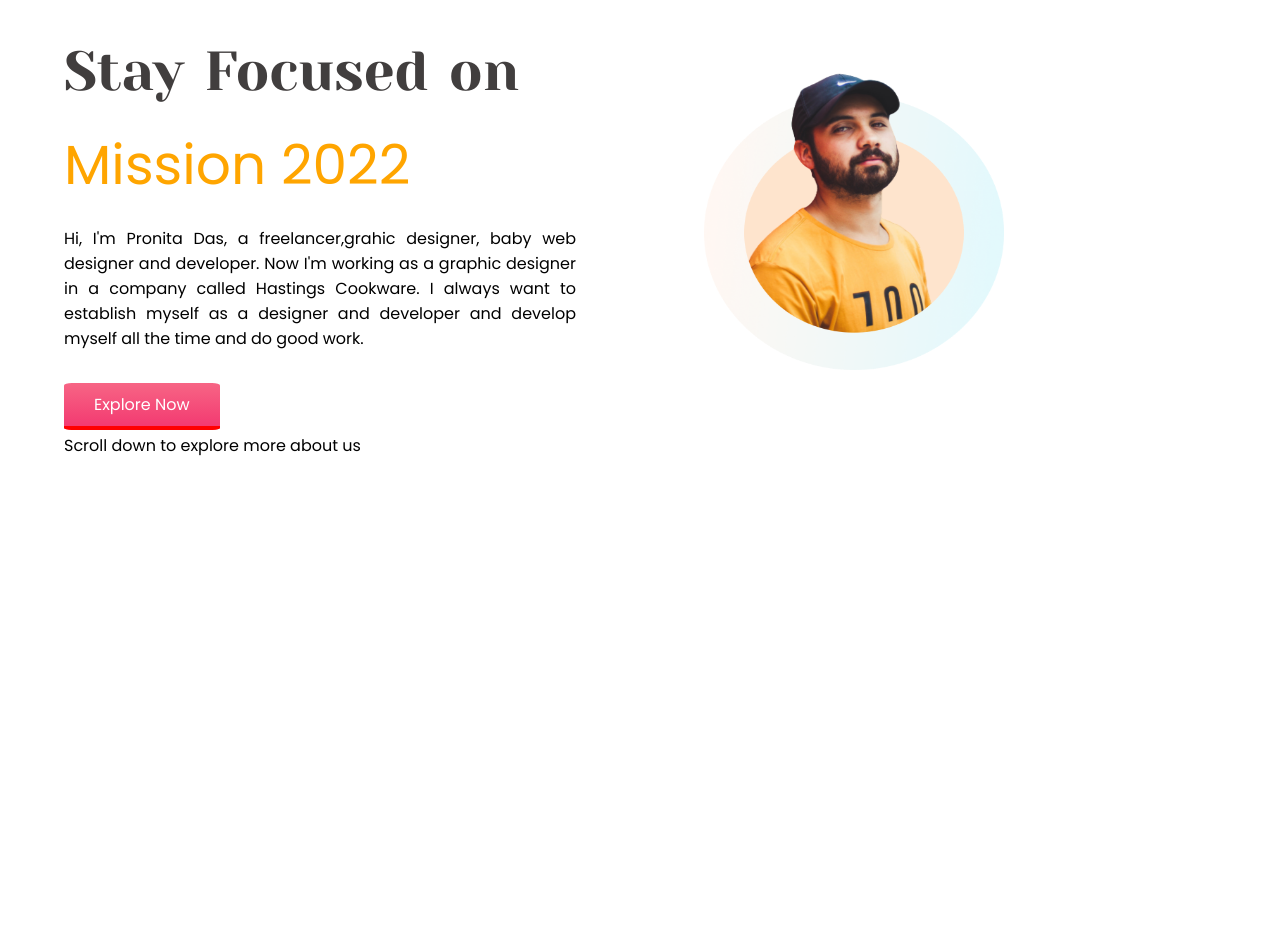
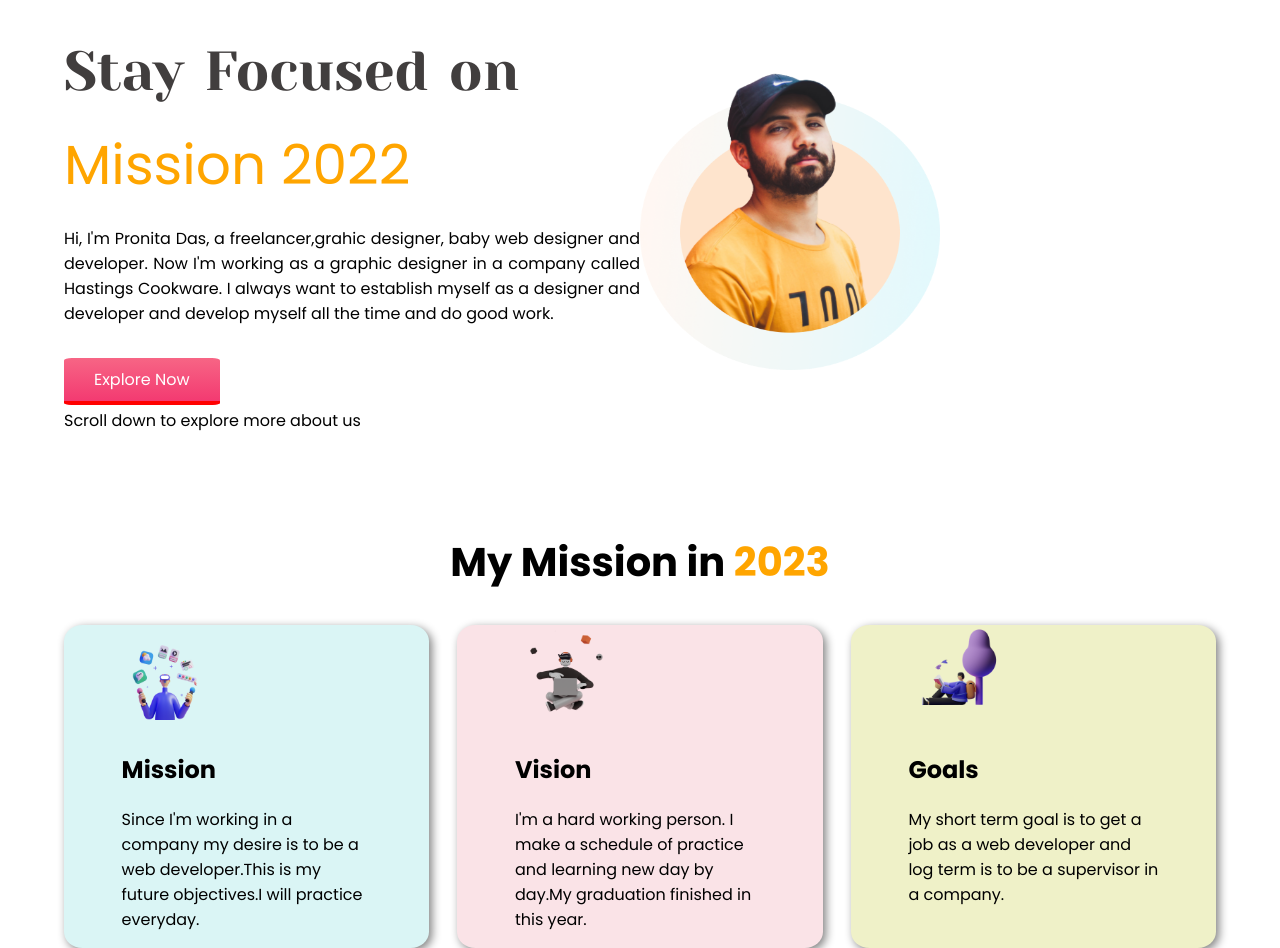
Before and after one commit to pronitadas/Assignment, a plain HTML site: page index.html in a window 1280 px wide. Before the commit the page ends 800 px from the top, so only its background shows below. Drawn offline with Linux system fonts and the light colour scheme.

Commit message:
second section added and modified

```diff
--- a/index.html
+++ b/index.html
@@ -14,7 +14,7 @@
     <link rel="stylesheet" href="style.css">
 </head>
 <body>
-   <section class="top_section">
+   <section class="flexible-container top_section">
     <div class="half-width">
         <h1><span class="large-text">Stay Focused on</span></h1>
         <h1><span class="orange">Mission 2022</span></h1>
@@ -26,5 +26,25 @@
         <img src="images/person/person-2.png" alt="person">
     </div>
    </section>
+   <section class="second_section">
+    <h2>My Mission in <span class="color">2023</span></h2>
+    <div class="flexible-container">
+        <div class="three-width bg-blue">
+        <img src="images/illustrators/illustrator-1.png" alt="mission">
+        <h1>Mission</h1>
+        <p>Since I'm working in a company my desire is to be a web developer.This is my future objectives.I will practice everyday.</p>
+    </div>
+    <div class="three-width bg-pink">
+        <img src="images/illustrators/illustrator-2.png" alt="vision">
+        <h1>Vision</h1>
+        <p>I'm a hard working person. I make a schedule of practice and learning new day by day.My graduation finished in this year.</p>
+    </div>
+    <div class="three-width bg-yellow">
+        <img src="images/illustrators/illustrator-3.png" alt="goals">
+        <h1>Goals</h1>
+        <p>My short term goal is to get a job as a web developer and log term is to be a supervisor in a company.</p>
+    </div>
+    </div>
+   </section>
 </body>
 </html>
--- a/style.css
+++ b/style.css
@@ -3,15 +3,17 @@ body{
     padding: 0;
     font-family: 'Poppins', sans-serif;
 }
-section{
+.flexible-container{
     display: flex;
     margin-top: 20px;
+    padding-left: 5%;
+    padding-right: 5%;
+    justify-content: space-between;
 }
 .half-width{
     width: 50%;
-    padding-left: 5%;
-    padding-right: 5%;
-    margin-bottom: 100px;
+
+    margin-bottom: 50px;
 }
 .large-text{
     font-family: 'Yeseva One', cursive;
@@ -28,7 +30,6 @@ section{
 .half-width img{
     width: 300px;
     height: 350px;
-
 }
 
 .half-width p{
@@ -43,5 +44,38 @@ section{
     border-radius: 5%;
     border-bottom: 4px solid red;
     color: white;
+}
+.color{
+    color: orange;
+}
+
+.second_section h2{
+    text-align: center;
+    font-size: 40px;
+}
+.second_section img{
+    width: 100px;
+    height: 100px;
+}
+
+.three-width{
+    width: 250px;
+    padding-left: 5%;
+    padding-right: 5%;
+    box-shadow: 3px 3px 10px gray;
+    border-radius: 5%;
 
 }
+.bg-blue{
+    background-color: rgb(218, 245, 245);
+}
+
+.bg-pink{
+    background-color: rgb(250, 227, 231);
+}
+.bg-yellow{
+    background-color: rgb(239, 241, 200);
+}
+.three-width p{
+    text-align: left;
+}
```
